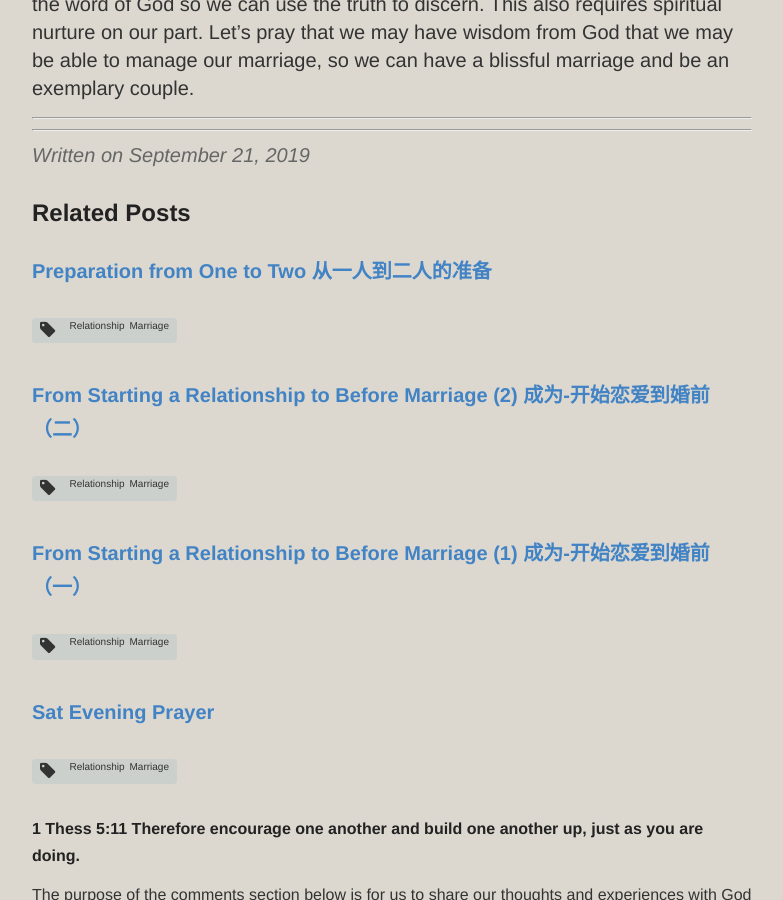
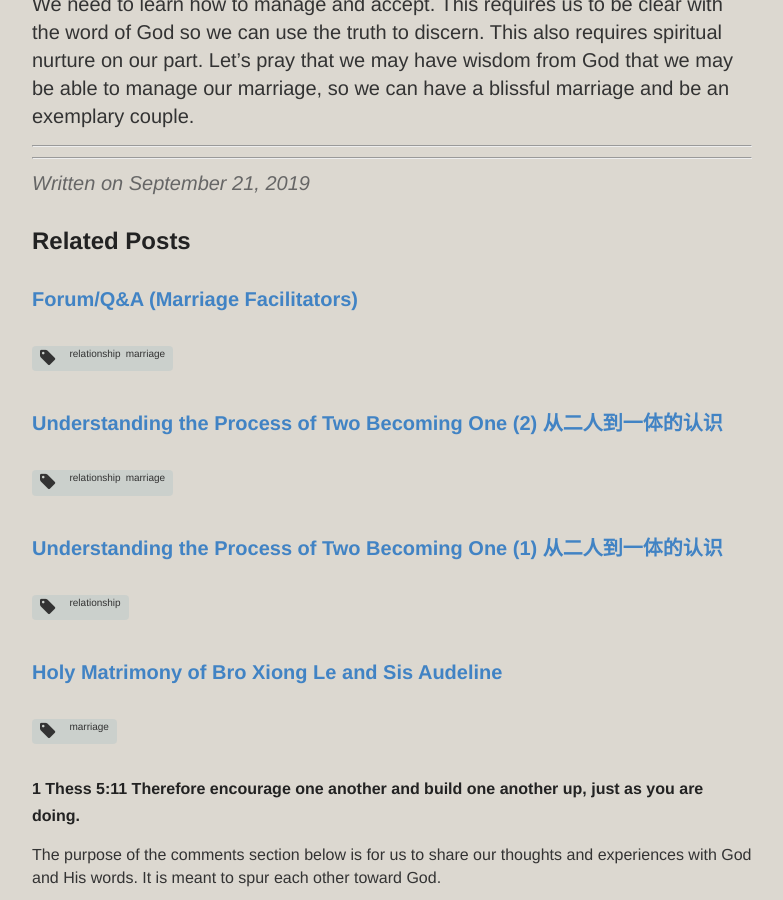
Before and after one commit to catchupTJC/catchuptjc.github.io, a Jekyll site: the page built from _posts/2019-09-21-One Flesh Marriage.md, in a window 1280 px wide and 900 px high, scrolled down 6156 px. Shown: the whole window, without its empty margins (248-1031 px from the left). Built offline with Jekyll 4.4.1, drawn with Linux system fonts in a browser that asks for light colours; nearby versions of some CDN libraries; comment, search, counter and statistics services are not loaded; some of the changed lines change nothing that is shown; some of the changed text lies outside the part shown.

Commit message:
Update 2019-09-21-One Flesh Marriage.md

```diff
--- a/_posts/2019-09-21-One Flesh Marriage.md
+++ b/_posts/2019-09-21-One Flesh Marriage.md
@@ -1,8 +1,8 @@
 ---
 layout: post
 title: One Flesh - Marriage (1) 一体 - 婚姻（一)
-category: YouthSpiritualMeeting(SG)2019
-tags: [Relationship,Marriage]
+category: youthspiritualmeeting2019singapore
+tags: [relationship,marriage]
 hymns: [298,217]
 ---
 
```
